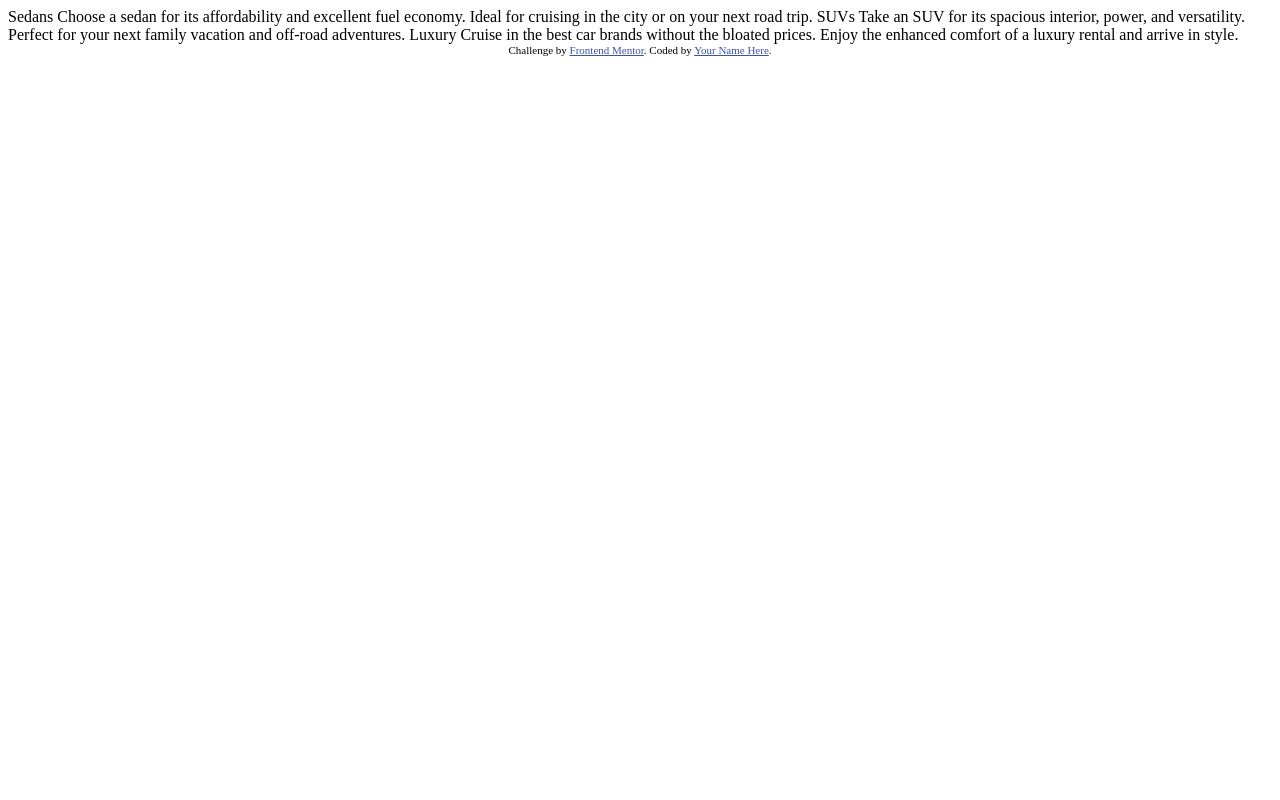
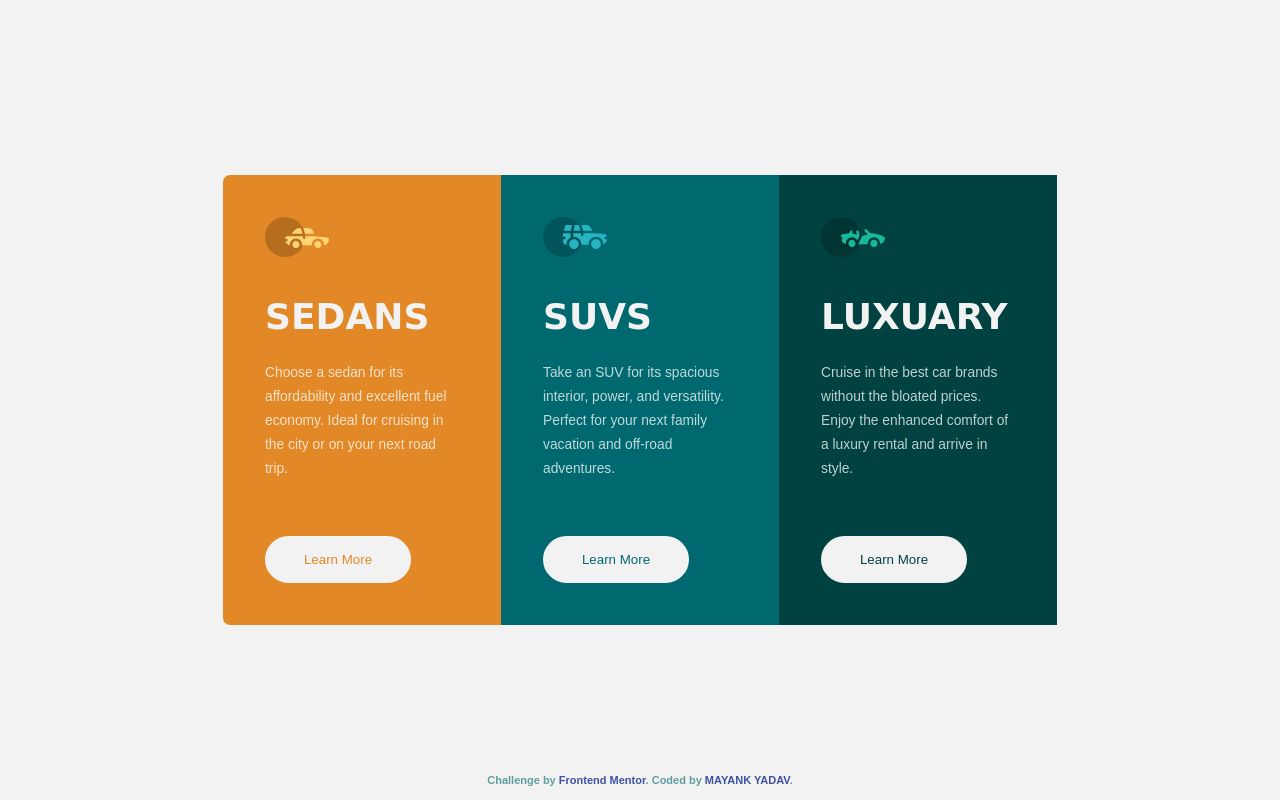
Before and after one commit to 0-mYk-1/3-ColumnPreview, a plain HTML site: page index.html in a window 1280 px wide. Drawn offline with Linux system fonts and the light colour scheme.

Commit message:
Final comment

```diff
--- a/index.html
+++ b/index.html
@@ -11,6 +11,7 @@
       sizes="32x32"
       href="./images/favicon-32x32.png"
     />
+    <link rel="stylesheet" href="style.css" />
 
     <title>Frontend Mentor | 3-column preview card component</title>
 
@@ -26,19 +27,48 @@
     </style>
   </head>
   <body>
-    <!-- hello world -->
-    Sedans Choose a sedan for its affordability and excellent fuel economy.
-    Ideal for cruising in the city or on your next road trip. SUVs Take an SUV
-    for its spacious interior, power, and versatility. Perfect for your next
-    family vacation and off-road adventures. Luxury Cruise in the best car
-    brands without the bloated prices. Enjoy the enhanced comfort of a luxury
-    rental and arrive in style.
+    <div class="container">
+      <!-- First column -->
+      <article class="sedans">
+        <img src="images/icon-sedans.svg" alt="" />
+        <h1>SEDANS</h1>
+        <p>
+          Choose a sedan for its affordability and excellent fuel economy. Ideal
+          for cruising in the city or on your next road trip.
+        </p>
+        <button>Learn More</button>
+      </article>
+
+      <!-- Second column -->
+      <article class="suvs">
+        <img src="images/icon-suvs.svg" alt="" />
+        <h1>SUVS</h1>
+        <p>
+          Take an SUV for its spacious interior, power, and versatility. Perfect
+          for your next family vacation and off-road adventures.
+        </p>
+        <button>Learn More</button>
+      </article>
+
+      <!-- Third column -->
+      <article class="luxuary">
+        <img src="images/icon-luxury.svg" alt="" />
+        <h1>LUXUARY</h1>
+        <p>
+          Cruise in the best car brands without the bloated prices. Enjoy the
+          enhanced comfort of a luxury rental and arrive in style.
+        </p>
+        <button>Learn More</button>
+      </article>
+    </div>
 
     <div class="attribution">
-      Challenge by
-      <a href="https://www.frontendmentor.io?ref=challenge" target="_blank"
-        >Frontend Mentor</a
-      >. Coded by <a href="#">Your Name Here</a>.
+      <h4>
+        Challenge by
+        <a href="https://www.frontendmentor.io?ref=challenge" target="_blank"
+          >Frontend Mentor</a
+        >. Coded by <a href="#">MAYANK YADAV</a>.
+      </h4>
     </div>
   </body>
 </html>
--- /dev/null
+++ b/style.css
@@ -0,0 +1,155 @@
+* {
+  box-sizing: border-box;
+  margin: 0;
+  padding: 0;
+}
+
+@import url("https://fonts.googleapis.com/css2?family=Big+Shoulders+Display:wght@700&family=Lexend+Deca&display=swap");
+
+body {
+  font-family: "Lexend Deca", sans-serif;
+  font-size: 15px;
+  display: flex;
+  height: 100vh;
+  background-color: hsl(0, 0%, 95%);
+  color: hsla(0, 0%, 100%, 0.75);
+}
+
+.container {
+  display: flex;
+  flex-direction: row;
+  justify-content: center;
+  align-items: center;
+  width: 100%;
+  flex-wrap: wrap;
+}
+
+article {
+  max-width: 278px;
+  height: 450px;
+  padding: 42px;
+  position: relative;
+}
+
+article.sedans {
+  background-color: hsl(31, 77%, 52%);
+  border-radius: 7px 0 0 7px;
+}
+
+article.suvs {
+  background-color: hsl(184, 100%, 22%);
+}
+
+article.luxuary {
+  background-color: hsl(179, 100%, 13%);
+  border-radius: 0 7px 7 px 0;
+}
+
+img {
+  margin-bottom: 36px;
+}
+
+h1 {
+  font-family: "Big Shoulders Display", cursive;
+  font-size: 36px;
+  margin-bottom: 1.5rem;
+  color: hsl(0, 0%, 95%);
+}
+
+article p {
+  color: hsla(0, 0%, 100%, 0.75);
+  font-size: 13.8px;
+  line-height: 1.5rem;
+}
+
+button {
+  position: absolute;
+  cursor: pointer;
+  text-align: center;
+  display: inline-block;
+  padding: 14px;
+  width: 146px;
+  border-radius: 25px;
+  outline: none;
+  border: 2px solid hsl(0, 0%, 95%);
+  font-family: inherit;
+  transition: all 0.2s ease-in-out;
+  bottom: 42px;
+}
+
+.sedans button {
+  background: hsl(0, 0%, 95%);
+  color: hsl(31, 77%, 52%);
+}
+
+.suvs button {
+  background: hsl(0, 0%, 95%);
+  color: hsl(184, 100%, 22%);
+}
+
+.luxuary button {
+  background: hsl(0, 0%, 95%);
+  color: hsl(179, 100%, 13%);
+}
+
+button:hover {
+  background-color: transparent;
+  color: hsl(0, 0%, 95%);
+}
+
+button:active {
+  transform: scale(0.9);
+}
+
+.attribution {
+  width: 100%;
+  margin: 0 auto;
+  position: absolute;
+  color: cadetblue;
+  bottom: 10px;
+  font-size: 0.75rem;
+  line-height: 20px;
+  text-align: center;
+}
+
+.attribution a {
+  text-decoration: none;
+  color: #555;
+}
+
+.attribution a:hover {
+  color: #000;
+}
+
+/* styling for tablet and mobile */
+@media only screen and (max-width: 844px) {
+  body {
+    display: flex;
+    width: 100%;
+    overflow: scroll;
+    flex-wrap: wrap;
+  }
+
+  main {
+    padding: 50px 0;
+    flex-direction: column;
+  }
+
+  article.sedan {
+    border-radius: 7px 7px 0 0;
+  }
+
+  article.luxury {
+    border-radius: 0 0 7px 7px;
+  }
+
+  article p {
+    font-size: 0.77rem;
+  }
+
+  .attribution {
+    position: relative;
+    width: auto;
+    padding-bottom: 10px;
+  }
+}
```
